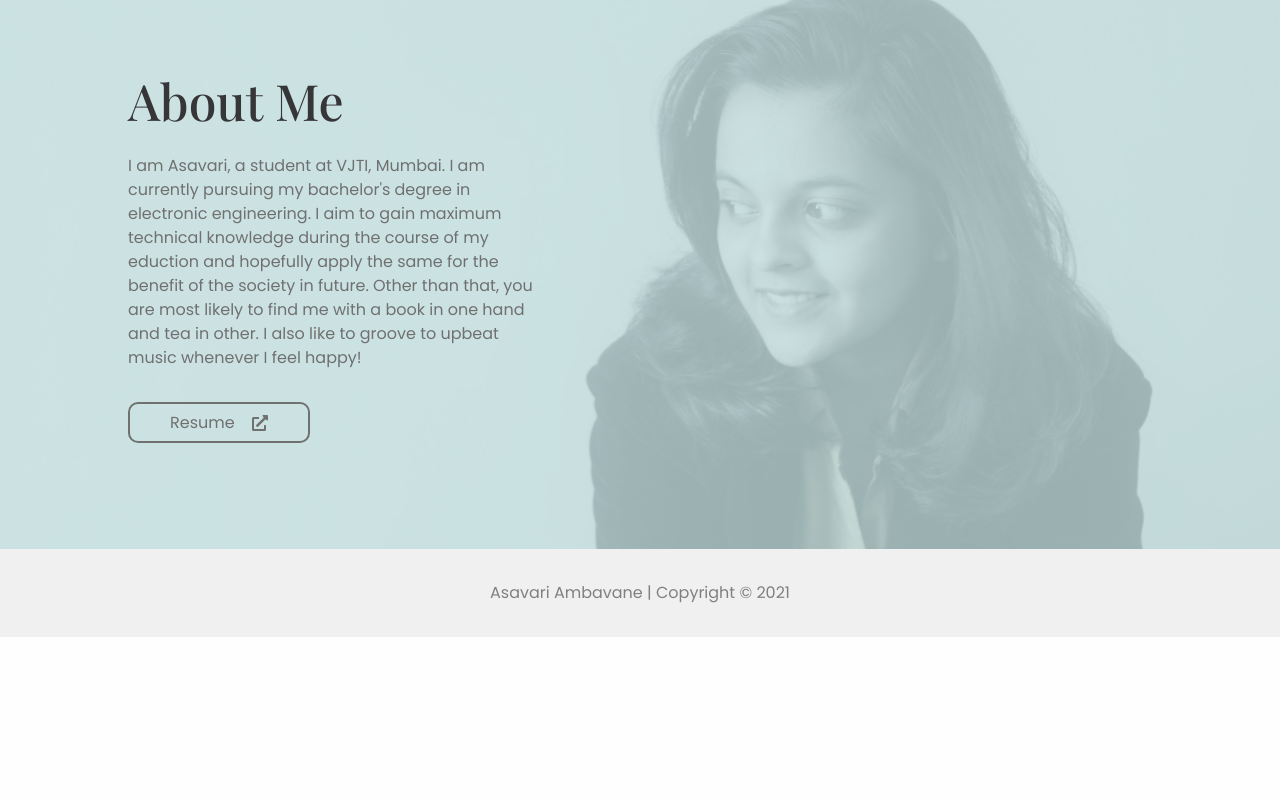
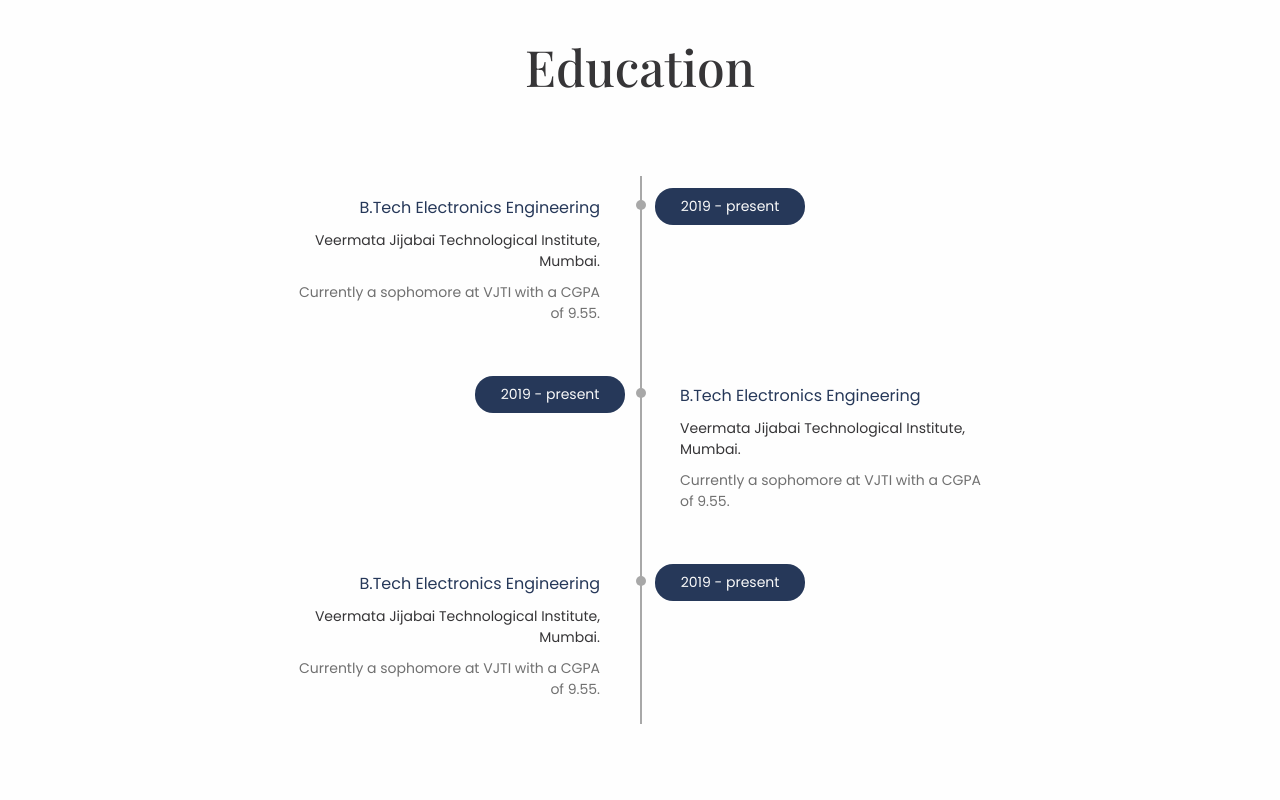
Before and after one commit to AsavariA/nextjs-portfolio-template, a Next.js app: page / in a window 1280 px wide. Shown: the part 2480-3280 px from the top of the page. Before the commit the page ends 3117 px from the top, so only its background shows below. Built offline with nearby package versions, Linux system fonts and the light colour scheme.

Commit message:
education

```diff
--- a/Components/Education.js
+++ b/Components/Education.js
@@ -1,12 +1,49 @@
 import React from 'react'
-import styles from '../styles/Education.module.css'
+import styles from '../styles/Home.module.css'
 
-const Education = () => {
+const Education = ({ currentTheme }) => {
     return (
         <div className={styles.educationWrapper}>
-            <div className={styles.educationHeading}>
+            <div className={styles.workheading} data-aos="fade-up">
                 Education
             </div>
+
+            <div className={styles.timeline}>
+                <ul>
+                    <li data-aos="fade-up" data-aos-duration="1000" data-aos-delay="100">
+                        <div className={styles.content}>
+                            <h3 style={{ color: currentTheme.accent }}>B.Tech Electronics Engineering</h3>
+                            <p style={{ color: currentTheme.text }}>Veermata Jijabai Technological Institute, Mumbai.</p>
+                            <p style={{ color: currentTheme.subtext }}>Currently a sophomore at VJTI with a CGPA of 9.55.</p>
+                        </div>
+                        <div className={styles.time} style={{ background: currentTheme.accent, color: currentTheme.contrastText }}>
+                            <h4>2019 - present</h4>
+                        </div>
+                    </li>
+                    <li data-aos="fade-up" data-aos-duration="1000" data-aos-delay="100">
+                        <div className={styles.content}>
+                            <h3 style={{ color: currentTheme.accent }}>B.Tech Electronics Engineering</h3>
+                            <p style={{ color: currentTheme.text }}>Veermata Jijabai Technological Institute, Mumbai.</p>
+                            <p style={{ color: currentTheme.subtext }}>Currently a sophomore at VJTI with a CGPA of 9.55.</p>
+                        </div>
+                        <div className={styles.time} style={{ background: currentTheme.accent, color: currentTheme.contrastText }}>
+                            <h4>2019 - present</h4>
+                        </div>
+                    </li>
+                    <li data-aos="fade-up" data-aos-duration="1000" data-aos-delay="100">
+                        <div className={styles.content}>
+                            <h3 style={{ color: currentTheme.accent }}>B.Tech Electronics Engineering</h3>
+                            <p style={{ color: currentTheme.text }}>Veermata Jijabai Technological Institute, Mumbai.</p>
+                            <p style={{ color: currentTheme.subtext }}>Currently a sophomore at VJTI with a CGPA of 9.55.</p>
+                        </div>
+                        <div className={styles.time} style={{ background: currentTheme.accent, color: currentTheme.contrastText }}>
+                            <h4>2019 - present</h4>
+                        </div>
+                    </li>
+                    <div style={{ clear: 'both' }}></div>
+                </ul>
+            </div>
+
         </div>
     )
 }
--- a/Components/HomePage.js
+++ b/Components/HomePage.js
@@ -33,7 +33,7 @@
                 <Skills currentTheme={currentTheme} />
             </div>
             <div>
-                <Education />
+                <Education currentTheme={currentTheme} />
             </div>
             <div id="about" className={styles.homeAboutSection} style={{ backgroundColor: currentTheme.secondary }}>
                 <h1 className={styles.workheading} data-aos="fade-up">{userinfo.about.title}</h1>
--- a/styles/Home.module.css
+++ b/styles/Home.module.css
@@ -187,6 +187,115 @@
   position: relative;
 }
 
+.educationWrapper{
+  padding: 4rem 0;
+  padding-bottom: 2rem;
+}
+
+/* timeline styles */
+.timeline{
+  position:relative;
+  margin:2rem auto;
+  padding:40px 0;
+  width: 60vw;
+  box-sizing:border-box;
+}
+.timeline:before{
+  content:'';
+  position:absolute;
+  left:50%;
+  width:2px;
+  height:85%;
+  background:#a8a8a8;
+}
+.timeline ul{
+  padding:0;
+  margin:0;
+}
+.timeline ul li{
+  list-style:none;
+  position:relative;
+  width:50%;
+  padding:20px 40px;
+  box-sizing:border-box;
+}
+.timeline ul li:nth-child(odd){
+  float:left;
+  text-align:right;
+  clear:both;
+}
+.timeline ul li:nth-child(even){
+  float:right;
+  text-align:left;
+  clear:both;
+}
+.content{
+  padding-bottom:20px;
+}
+.timeline ul li:nth-child(odd):before
+{
+  content:'';
+  position:absolute;
+  width:10px;
+  height:10px;
+  top:24px;
+  right:-6px;
+  background:#a8a8a8;
+  border-radius:50%;
+}
+.timeline ul li:nth-child(even):before
+{
+  content:'';
+  position:absolute;
+  width:10px;
+  height:10px;
+  top:24px;
+  left:-4px;
+  background:#a8a8a8;
+  border-radius:50%;
+}
+.timeline ul li p{
+  margin:10px 0 0;
+  padding:0;
+  font-size: 14px;
+}
+.timeline ul li .time h4{
+  margin:0;
+  padding:0;
+  font-size:14px;
+}
+.timeline ul li:nth-child(odd) .time
+{
+  position:absolute;
+  top:12px;
+  right:-165px;
+  margin:0;
+  width: 150px;
+  text-align: center;
+  padding:8px 16px;
+  border-radius:18px;
+  color: #363537;
+}
+.timeline ul li:nth-child(even) .time
+{
+  position:absolute;
+  top:12px;
+  left:-165px;
+  width: 150px;
+  text-align: center;
+  margin:0;
+  padding:8px 16px;
+  border-radius:18px;
+  color: #363537;
+}
+
+@media only screen and (max-width: 1200px){
+  .timeline{
+    width: 80vw;
+  }
+}
+/* ********************************* */
+
 @media only screen and (max-width: 850px){
   .projectmain{
     width: 70%;
@@ -223,6 +332,38 @@
     width: 70%;
     position: static;
   }
+
+  /* timeline */
+  .timeline{
+    width: 90vw;
+    padding-bottom: 0;
+  }
+
+  .timeline:before{
+    left:20px;
+    top: 10px;
+    height:90%;
+  }
+  .timeline ul li:nth-child(odd),
+  .timeline ul li:nth-child(even)
+  {
+    width:100%;
+    text-align:left;
+    padding-bottom:50px;
+  }
+  .timeline ul li:nth-child(odd):before,
+  .timeline ul li:nth-child(even):before
+  {
+    top:-18px;
+    left:16px;
+  }
+  .timeline ul li:nth-child(odd) .time,
+  .timeline ul li:nth-child(even) .time{
+    top:-30px;
+    left:50px;
+    right:inherit;
+  }
+  /* **************************** */
 }
 
 @media only screen and (max-width: 535px){
```
Also changed, not shown: styles/Education.module.css (deleted).
